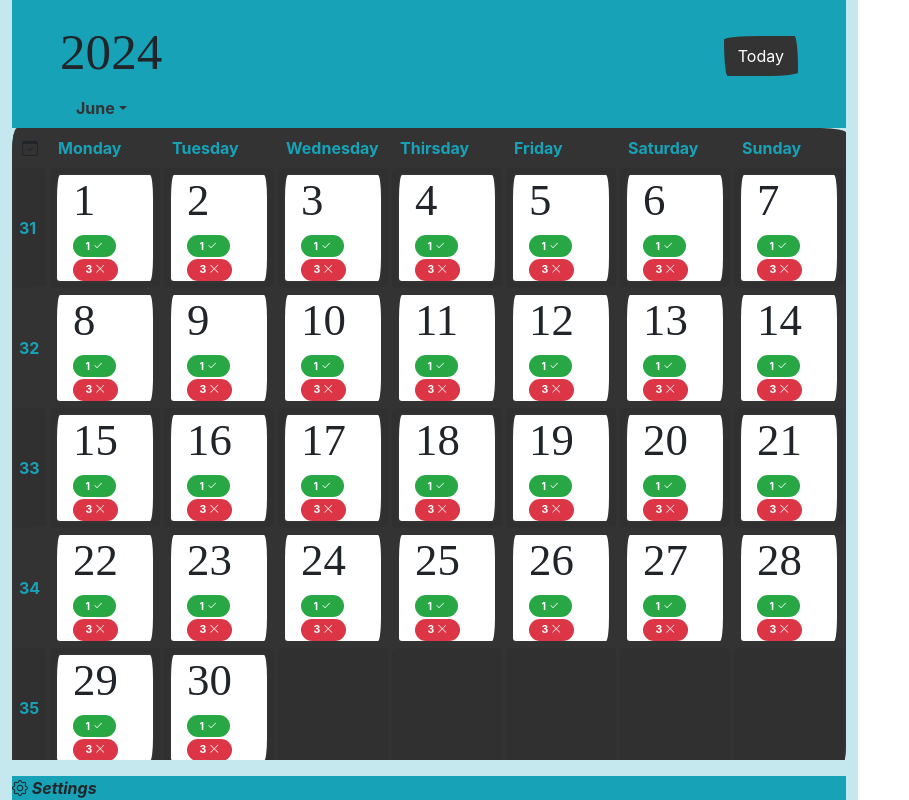
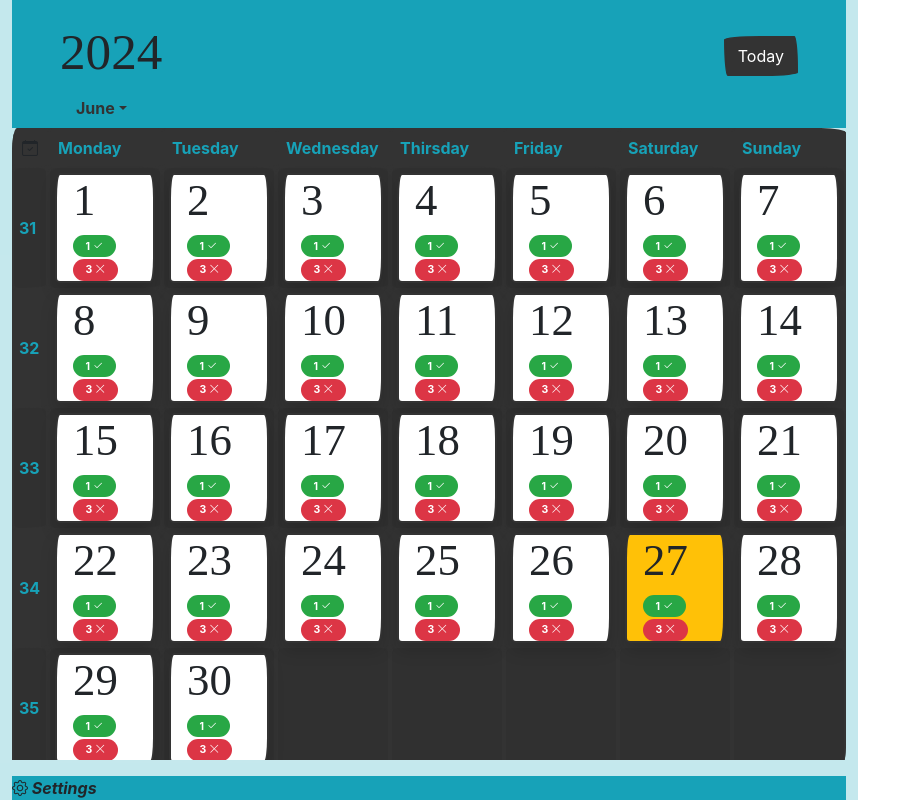
Before and after one commit to rucsna/CheckMate, a React (Vite) app in the folder CheckMateClient/: page / in a window 1280 px wide. Shown: the whole page, without its empty margins (0-909 px from the left). Built offline with nearby package versions, Linux system fonts and the light colour scheme; a web font is replaced by a local one.

Commit message:
refactor: add different appearance to the current day

```diff
--- a/CheckMateClient/src/Components/DayCard.jsx
+++ b/CheckMateClient/src/Components/DayCard.jsx
@@ -5,19 +5,27 @@ import { useEffect, useContext, useState } from "react";
 import { StateContext } from "../StateContext";
 
 const DayCard = ({ title, setModalShow }) => {
-  const {tasks} = useContext(StateContext);
+  const {tasks, setSelectedDay, setIsToday, currentDate, getMonthName, selectedYear, selectedMonth, selectedDay} = useContext(StateContext);
 
   const [finishedCounter, setFinishedCounter] = useState(1);
   const [unfinishedCounter, setUnfinishedCounter] = useState(3);
+
+  const curr = `${currentDate.getFullYear()}.${getMonthName(currentDate.getMonth())}.${currentDate.getDate()}`;
+  const selected = `${selectedYear}.${selectedMonth}.${title}`;
 
   useEffect(() => {
     const dailyTasks = tasks.filter(task => task.date === title)
   }, [])
 
+  const handleClick = () => {
+    setSelectedDay(title);
+    setIsToday(false);
+    setModalShow(true);
+  };
 
   return (
-    <Card className="day-card bg-light">
-      <Card.Body onClick={() => setModalShow(true)}>
+    <Card className={`day-card ${curr === selected ? "bg-warning" : "bg-warning-subtle"} shadow`}>
+      <Card.Body onClick={handleClick}>
         <h1>{title}</h1>
         {finishedCounter > 0 ?
           <Badge pill bg="success">{finishedCounter} <i className="bi bi-check2"></i></Badge> : null}
```
